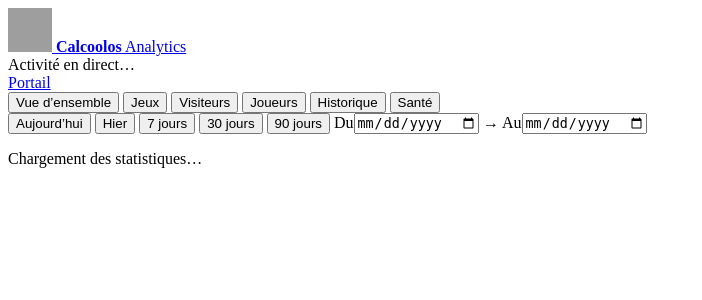
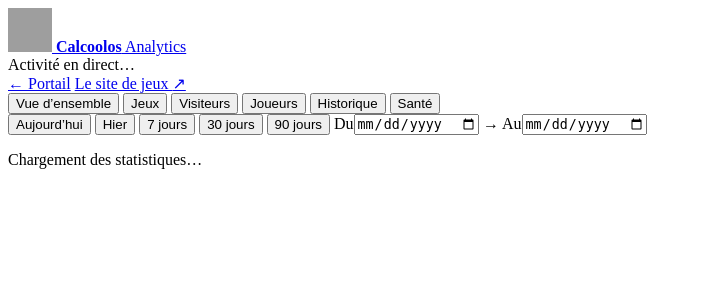
Before and after one commit to shantee/calcoolos, a PHP site: page /admin/app/vue.php in a window 1280 px wide. Shown: the top 300 px of the page, without its empty margins (0-702 px from the left). Run offline with PHP 8.4, Linux system fonts and the light colour scheme; some libraries are stand-ins or nearby versions; grey boxes are pictures that could not be loaded.

Commit message:
Analytics : liens vers le portail et le site de jeux dans l'en-tête
Co-Authored-By: Claude Opus 5.5 <noreply@anthropic.com>

```diff
--- a/admin/app/vue.php
+++ b/admin/app/vue.php
@@ -26,7 +26,10 @@ header('Content-Type: text/html; charset=utf-8');
       <span><b>Calcoolos</b> Analytics</span>
     </a>
     <div class="direct" id="direct" role="status" aria-live="polite"><span class="pastille-direct"></span><span id="direct-texte">Activité en direct…</span></div>
-    <a class="retour-portail" href="/" title="Retour au portail tool.zfx.fr">Portail</a>
+    <div class="liens-entete">
+      <a class="lien-entete" href="/" title="Retour au portail tool.zfx.fr"><span aria-hidden="true">←</span> Portail</a>
+      <a class="lien-entete" href="https://calculos.zfx.fr/" target="_blank" rel="noopener" title="Ouvrir le site Calcoolos dans un nouvel onglet">Le site de jeux <span aria-hidden="true">↗</span></a>
+    </div>
   </div>
   <nav class="onglets" id="onglets" aria-label="Rubriques">
     <button type="button" data-vue="ensemble" aria-current="page">Vue d’ensemble</button>
```
Also changed, not shown: admin/assets/app.css (+4 -3 lines).
